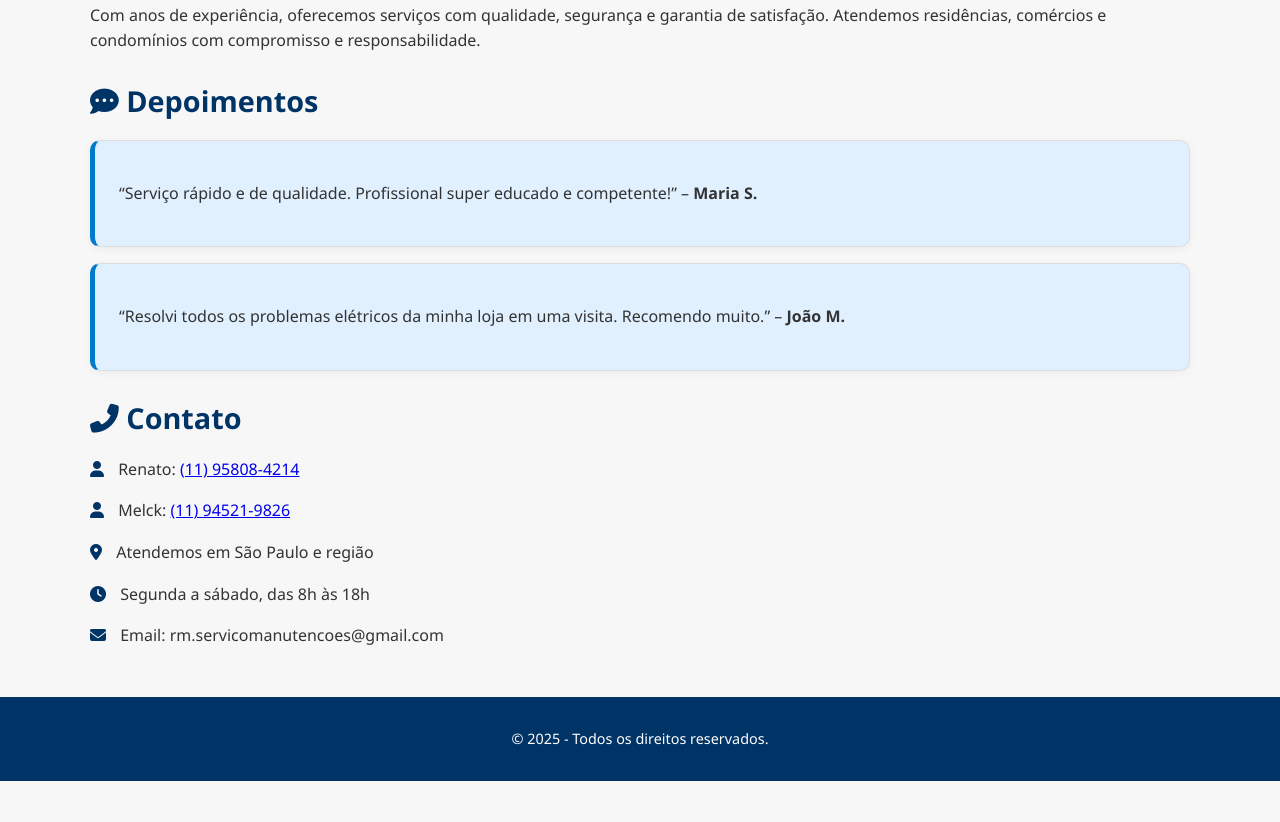
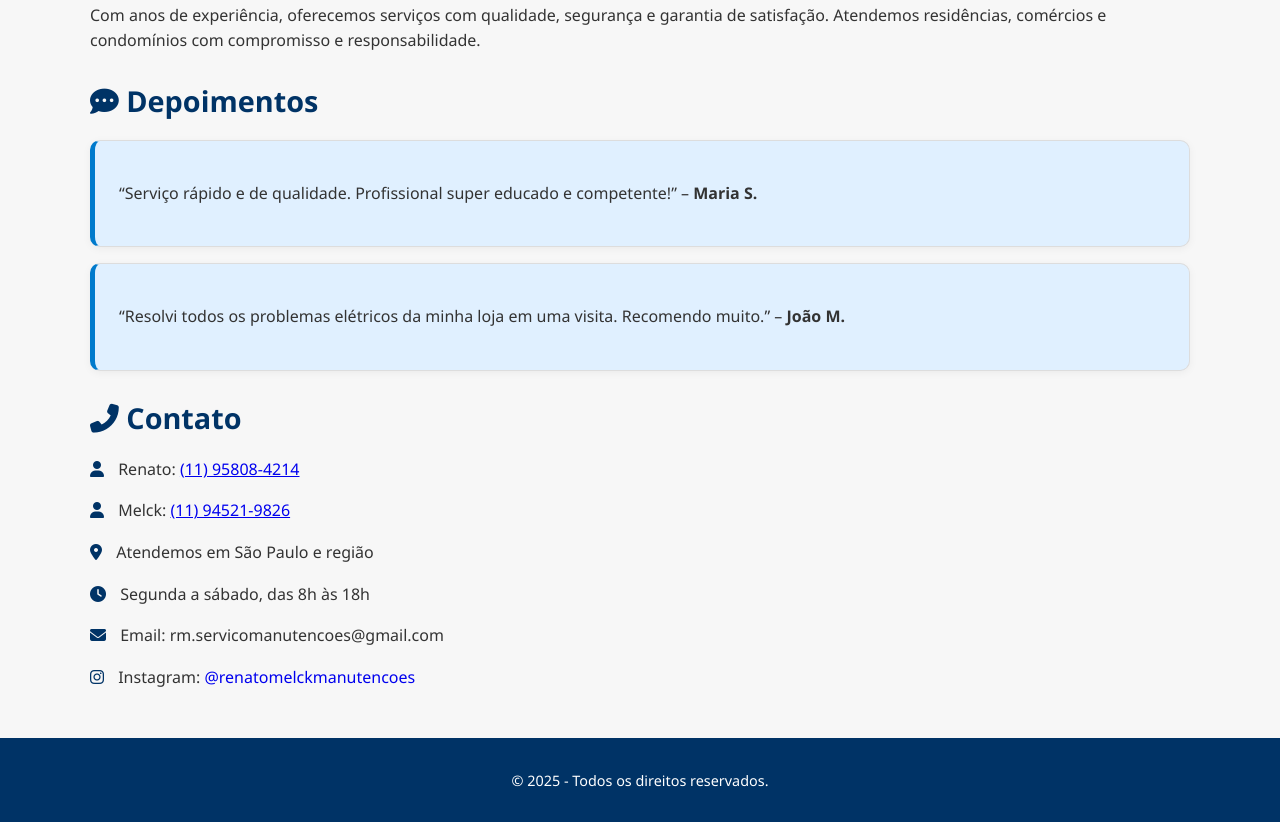
Before and after one commit to lehenrique18/Renato-e-Melck, a plain HTML site: page index.html in a window 1280 px wide. Shown: the part 1341-2163 px from the top of the page. Before the commit the page ends 2122 px from the top, so only its background shows below. Drawn offline with Linux system fonts and the light colour scheme.

Commit message:
adicionando instagram na seção de contatos

```diff
--- a/index.html
+++ b/index.html
@@ -58,6 +58,15 @@
   .testimonial {
     background-color: #e0f0ff;
     border-left: 5px solid #007acc;
+  }
+
+  .link-edit {
+    text-decoration: none;
+  }
+
+  .link-edit:visited {
+  color: inherit; /* Mantém a cor igual ao link não visitado */
+  text-decoration: none; /* Remove sublinhado, se quiser */
   }
 
   .btn {
@@ -174,6 +183,7 @@
       <p><i class="fas fa-map-marker-alt"></i> Atendemos em São Paulo e região</p>
       <p><i class="fas fa-clock"></i> Segunda a sábado, das 8h às 18h</p>
       <p><i class="fas fa-envelope"></i> Email: rm.servicomanutencoes@gmail.com</p>
+      <p><i class="fab fa-instagram"></i> Instagram: <a class="link-edit" href="https://www.instagram.com/renatomelckmanutencoes" ">@renatomelckmanutencoes</a></p>
     </div>
   </section>
 </div>
```
